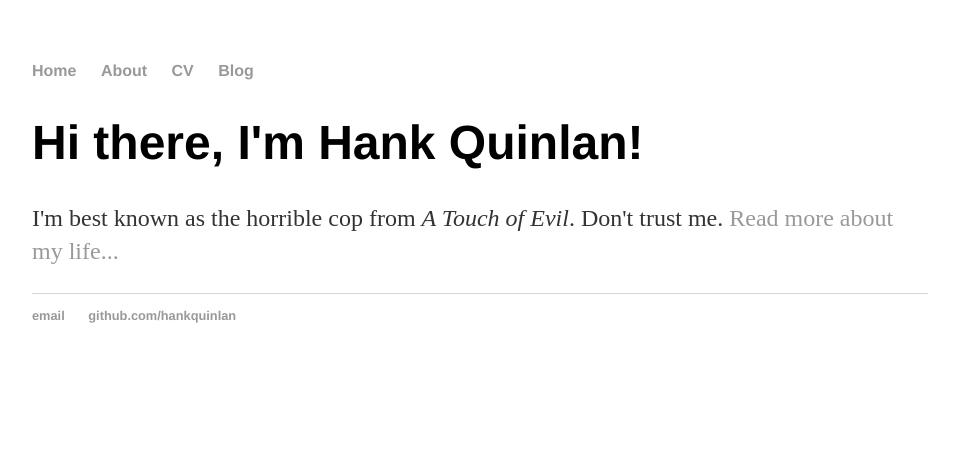
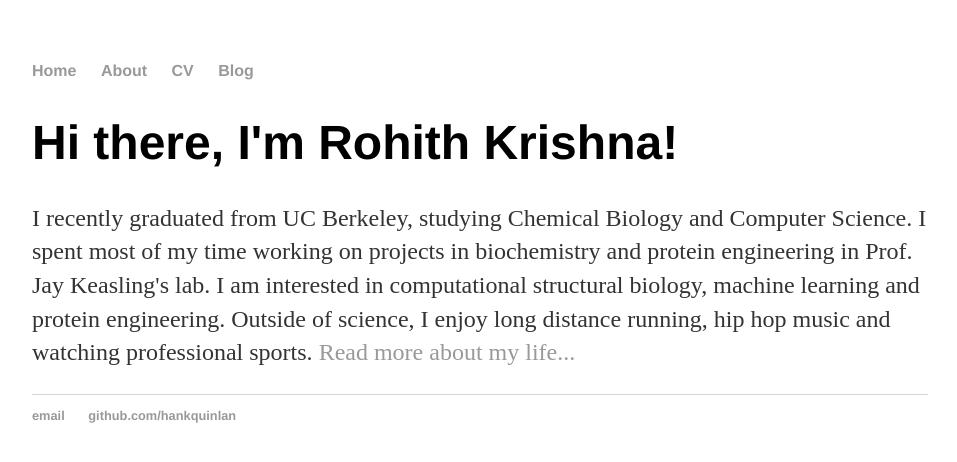
Before and after one commit to r-krishna/r-krishna.github.io, a Jekyll site: the page built from index.html, in a window 1280 px wide. Shown: the top 462 px of the page, without its empty margins (160-1117 px from the left). Built offline with Jekyll 4.4.1, drawn with Linux system fonts in a browser that asks for light colours.

Commit message:
Update index.html

```diff
--- a/index.html
+++ b/index.html
@@ -1,9 +1,10 @@
 ---
 layout: default
-title: Hank Quinlan, Horrible Cop
+title: Rohith Krishna
 ---
 
 		<div class="blurb">
-			<h1>Hi there, I'm Hank Quinlan!</h1>
-			<p>I'm best known as the horrible cop from <em>A Touch of Evil</em>. Don't trust me. <a href="/about">Read more about my life...</a></p>
+			<h1>Hi there, I'm Rohith Krishna!</h1>
+			<p>I recently graduated from UC Berkeley, studying Chemical Biology and Computer Science. I spent most of my time working on projects in biochemistry and protein engineering in Prof. Jay Keasling's lab. I am interested in computational structural biology, machine learning and protein engineering.
+			Outside of science, I enjoy long distance running, hip hop music and watching professional sports. <a href="/about">Read more about my life...</a></p>
 		</div>
```
